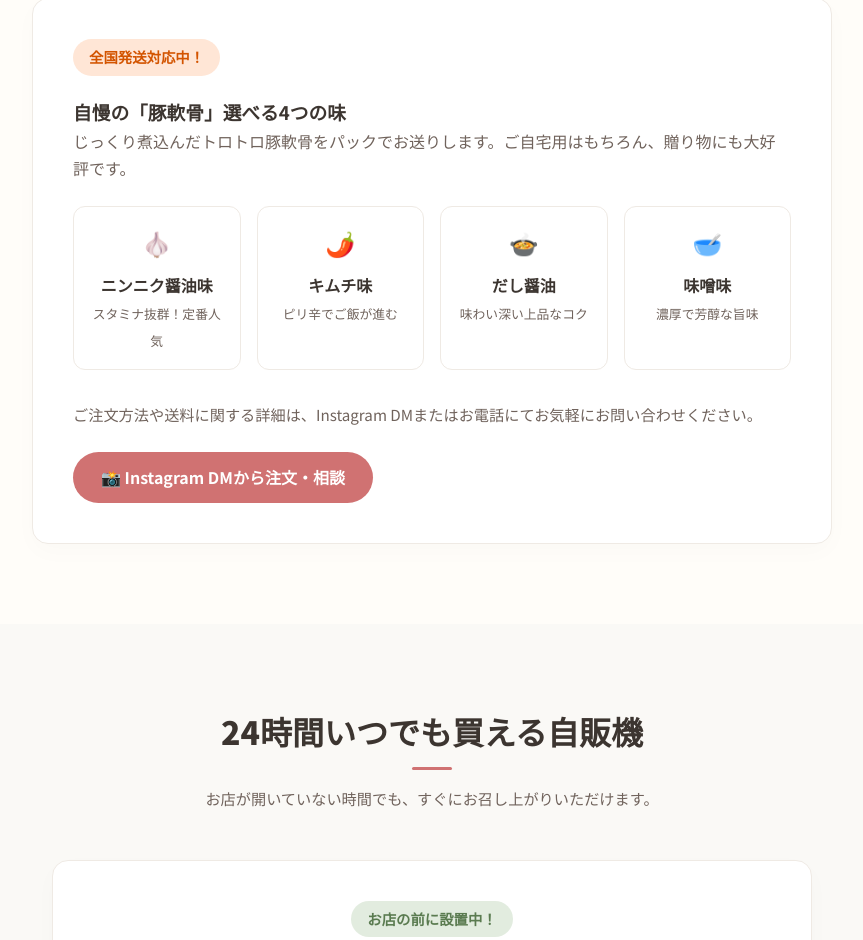
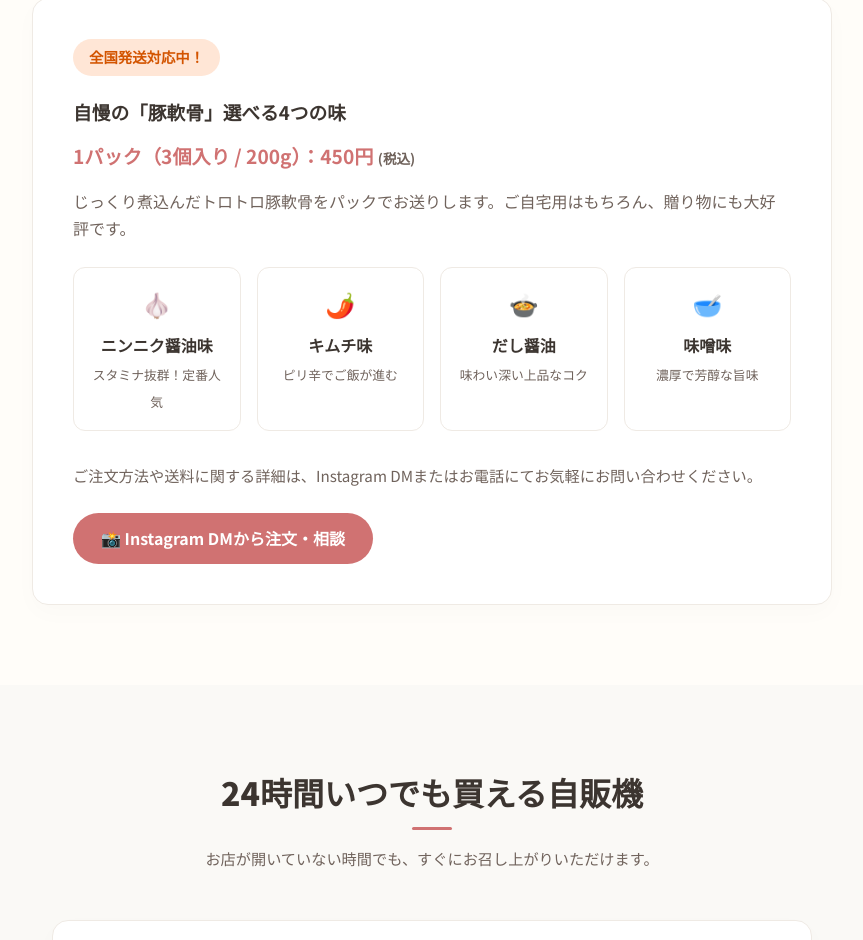
Before and after one commit to hyakarun/hanachan_obento, a React (Vite) app: page / in a window 1280 px wide. Shown: the part 2483-3423 px from the top of the page, without its empty margins (208-1071 px from the left). Built offline with nearby package versions, Linux system fonts and the light colour scheme.

Commit message:
Add price and weight info for tonnankotsu (3 pieces / 200g - 450 yen)

```diff
--- a/src/App.jsx
+++ b/src/App.jsx
@@ -153,6 +153,9 @@ function App() {
           <div className="vending-card" style={{ maxWidth: '800px', margin: '0 auto' }}>
             <span className="vending-badge" style={{ backgroundColor: '#FFE6D6', color: '#D35400' }}>全国発送対応中！</span>
             <h3>自慢の「豚軟骨」選べる4つの味</h3>
+            <div style={{ fontSize: '1.2rem', fontWeight: 'bold', color: 'var(--color-primary)', margin: '12px 0 16px' }}>
+              1パック（3個入り / 200g）：450円 <span style={{ fontSize: '0.85rem', color: 'var(--text-muted)' }}>(税込)</span>
+            </div>
             <p style={{ color: 'var(--text-muted)', marginBottom: '24px' }}>
               じっくり煮込んだトロトロ豚軟骨をパックでお送りします。ご自宅用はもちろん、贈り物にも大好評です。
             </p>
```
Also changed, not shown: 2 other files (tests, documents, lock files or other folders).
